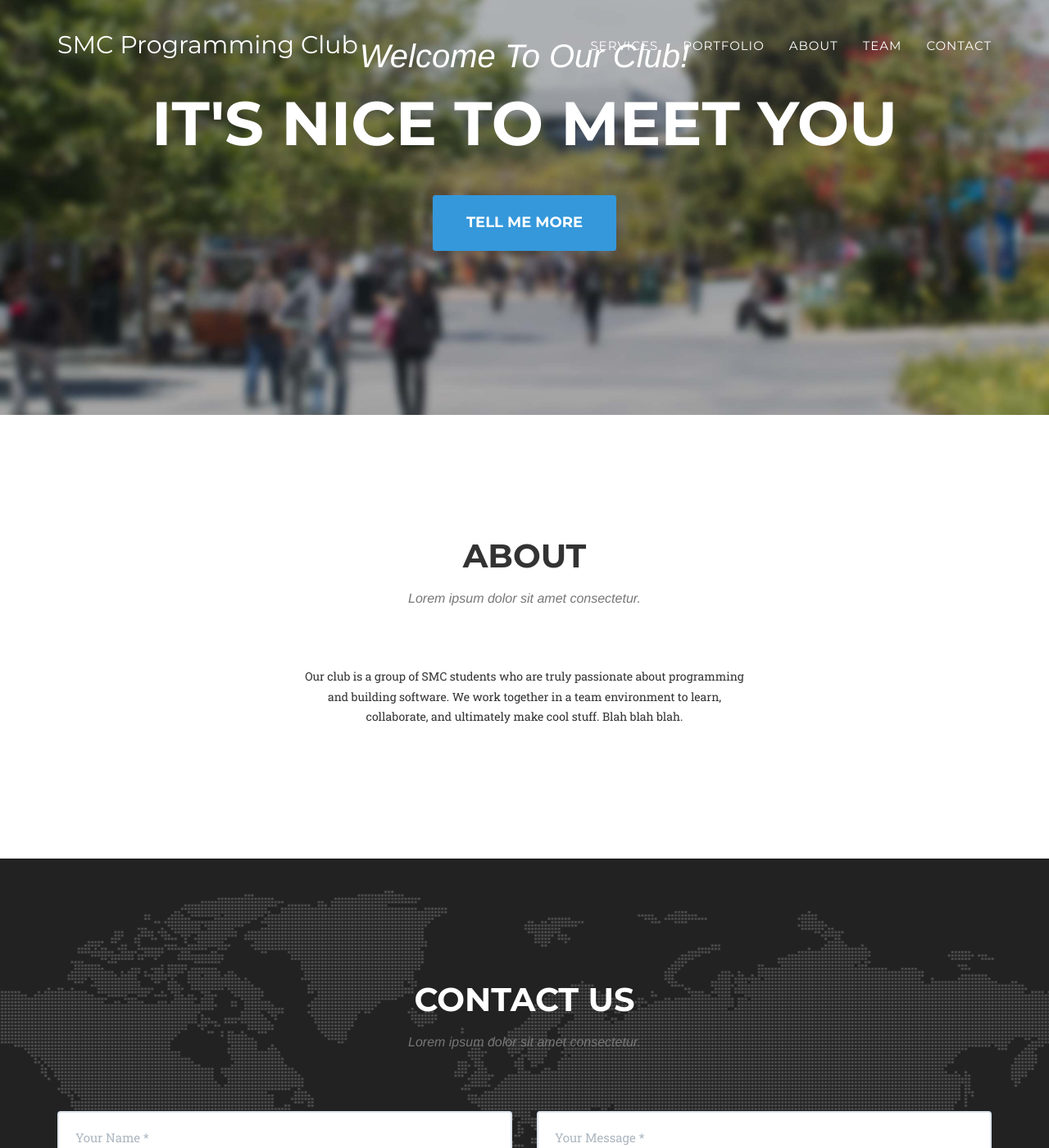
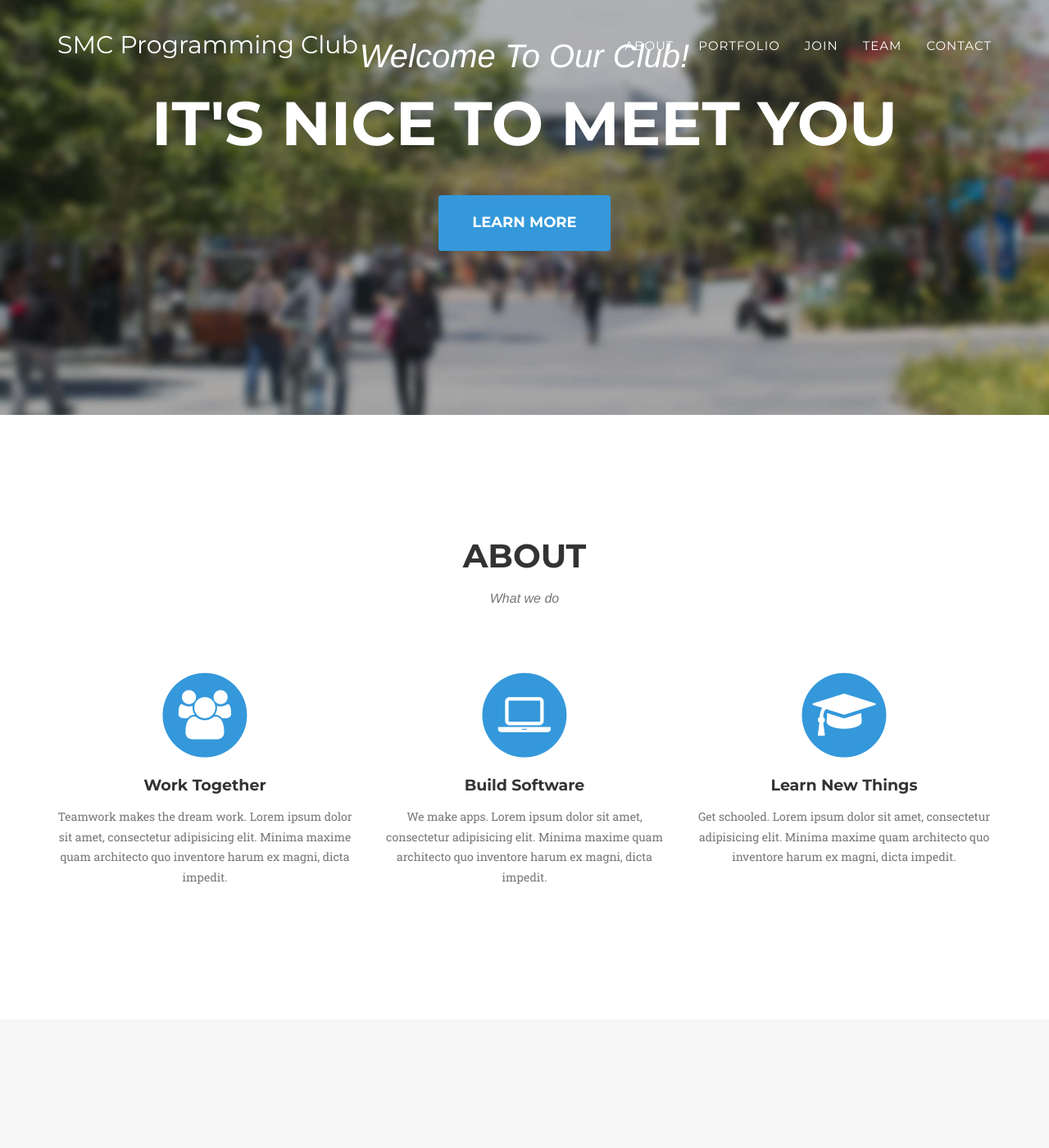
Before and after one commit to SMCProgrammingClub/website, a Jekyll site: the page built from index.html, in a window 1280 px wide and 1400 px high, scrolled down 252 px. Shown: the whole window at 82% size. Built offline with Jekyll 4.4.1, drawn with Linux system fonts in a browser that asks for light colours; some web fonts are replaced; some of the changed text lies outside the part shown.

Commit message:
Renamed 'about' to 'join' and 'services' to 'about'

```diff
--- a/_includes/about.html
+++ b/_includes/about.html
@@ -4,13 +4,33 @@
             <div class="row">
                 <div class="col-lg-12 text-center">
                     <h2 class="section-heading">About</h2>
-                    <h3 class="section-subheading text-muted">Lorem ipsum dolor sit amet consectetur.</h3>
+                    <h3 class="section-subheading text-muted">What we do</h3>
                 </div>
             </div>
-            <div class="row">
-                <div class="col-lg-3"></div>
-                <div class="col-lg-6 text-center">
-                    <p>Our club is a group of SMC students who are truly passionate about programming and building software. We work together in a team environment to learn, collaborate, and ultimately make cool stuff. Blah blah blah.</p>
+            <div class="row text-center">
+                <div class="col-md-4">
+                    <span class="fa-stack fa-4x">
+                        <i class="fa fa-circle fa-stack-2x text-primary"></i>
+                        <i class="fa fa-users fa-stack-1x fa-inverse"></i>
+                    </span>
+                    <h4 class="service-heading">Work Together</h4>
+                    <p class="text-muted">Teamwork makes the dream work. Lorem ipsum dolor sit amet, consectetur adipisicing elit. Minima maxime quam architecto quo inventore harum ex magni, dicta impedit.</p>
+                </div>
+                <div class="col-md-4">
+                    <span class="fa-stack fa-4x">
+                        <i class="fa fa-circle fa-stack-2x text-primary"></i>
+                        <i class="fa fa-laptop fa-stack-1x fa-inverse"></i>
+                    </span>
+                    <h4 class="service-heading">Build Software</h4>
+                    <p class="text-muted">We make apps. Lorem ipsum dolor sit amet, consectetur adipisicing elit. Minima maxime quam architecto quo inventore harum ex magni, dicta impedit.</p>
+                </div>
+                <div class="col-md-4">
+                    <span class="fa-stack fa-4x">
+                        <i class="fa fa-circle fa-stack-2x text-primary"></i>
+                        <i class="fa fa-graduation-cap fa-stack-1x fa-inverse"></i>
+                    </span>
+                    <h4 class="service-heading">Learn New Things</h4>
+                    <p class="text-muted">Get schooled. Lorem ipsum dolor sit amet, consectetur adipisicing elit. Minima maxime quam architecto quo inventore harum ex magni, dicta impedit.</p>
                 </div>
             </div>
         </div>
--- a/_includes/footer.html
+++ b/_includes/footer.html
@@ -2,7 +2,10 @@
         <div class="container">
             <div class="row">
                 <div class="col-md-4">
-                    <span class="copyright">Copyright &copy; {{ site.title }} 2014</span>
+                    <span class="copyright">{{ site.title }}</span>
+                </div>
+                <div class="col-md-4">
+
                 </div>
                 <div class="col-md-4">
                     <ul class="list-inline social-buttons">
@@ -12,14 +15,6 @@
                         {% endfor %}
                     </ul>
                 </div>
-                <div class="col-md-4">
-                    <ul class="list-inline quicklinks">
-                        <li><a href="#">Privacy Policy</a>
-                        </li>
-                        <li><a href="#">Terms of Use</a>
-                        </li>
-                    </ul>
-                </div>
             </div>
         </div>
     </footer>
--- a/_includes/header.html
+++ b/_includes/header.html
@@ -19,13 +19,13 @@
                         <a href="#page-top"></a>
                     </li>
                     <li>
-                        <a class="page-scroll" href="#services">Services</a>
+                        <a class="page-scroll" href="#about">About</a>
                     </li>
                     <li>
                         <a class="page-scroll" href="#portfolio">Portfolio</a>
                     </li>
                     <li>
-                        <a class="page-scroll" href="#about">About</a>
+                        <a class="page-scroll" href="#join">Join</a>
                     </li>
                     <li>
                         <a class="page-scroll" href="#team">Team</a>
@@ -46,7 +46,7 @@
             <div class="intro-text">
                 <div class="intro-lead-in">Welcome To Our Club!</div>
                 <div class="intro-heading">It's Nice To Meet You</div>
-                <a href="#services" class="page-scroll btn btn-xl">Tell Me More</a>
+                <a href="#services" class="page-scroll btn btn-xl">Learn More</a>
             </div>
         </div>
     </header>
--- /dev/null
+++ b/_includes/join.html
@@ -0,0 +1,17 @@
+<!-- Join Section -->
+    <section id="join">
+        <div class="container">
+            <div class="row">
+                <div class="col-lg-12 text-center">
+                    <h2 class="section-heading">Join</h2>
+                    <h3 class="section-subheading text-muted">Lorem ipsum dolor sit amet consectetur.</h3>
+                </div>
+            </div>
+            <div class="row">
+                <div class="col-lg-3"></div>
+                <div class="col-lg-6 text-center">
+                    <p>Our club is a group of SMC students who are truly passionate about programming and building software. We work together in a team environment to learn, collaborate, and ultimately make cool stuff. Blah blah blah.</p>
+                </div>
+            </div>
+        </div>
+    </section>
--- a/_layouts/default.html
+++ b/_layouts/default.html
@@ -8,10 +8,10 @@
 
     {% include header.html %}
     {% include about.html %}
+    {% include portfolio_grid.html %}
+    {% include join.html %}
+    {% include team.html %}
     {% include contact.html %}
-    {% include services.html %}
-    {% include portfolio_grid.html %}
-    {% include team.html %}
     {% include footer.html %}
     {% include modals.html %}
     {% include js.html %}
```
